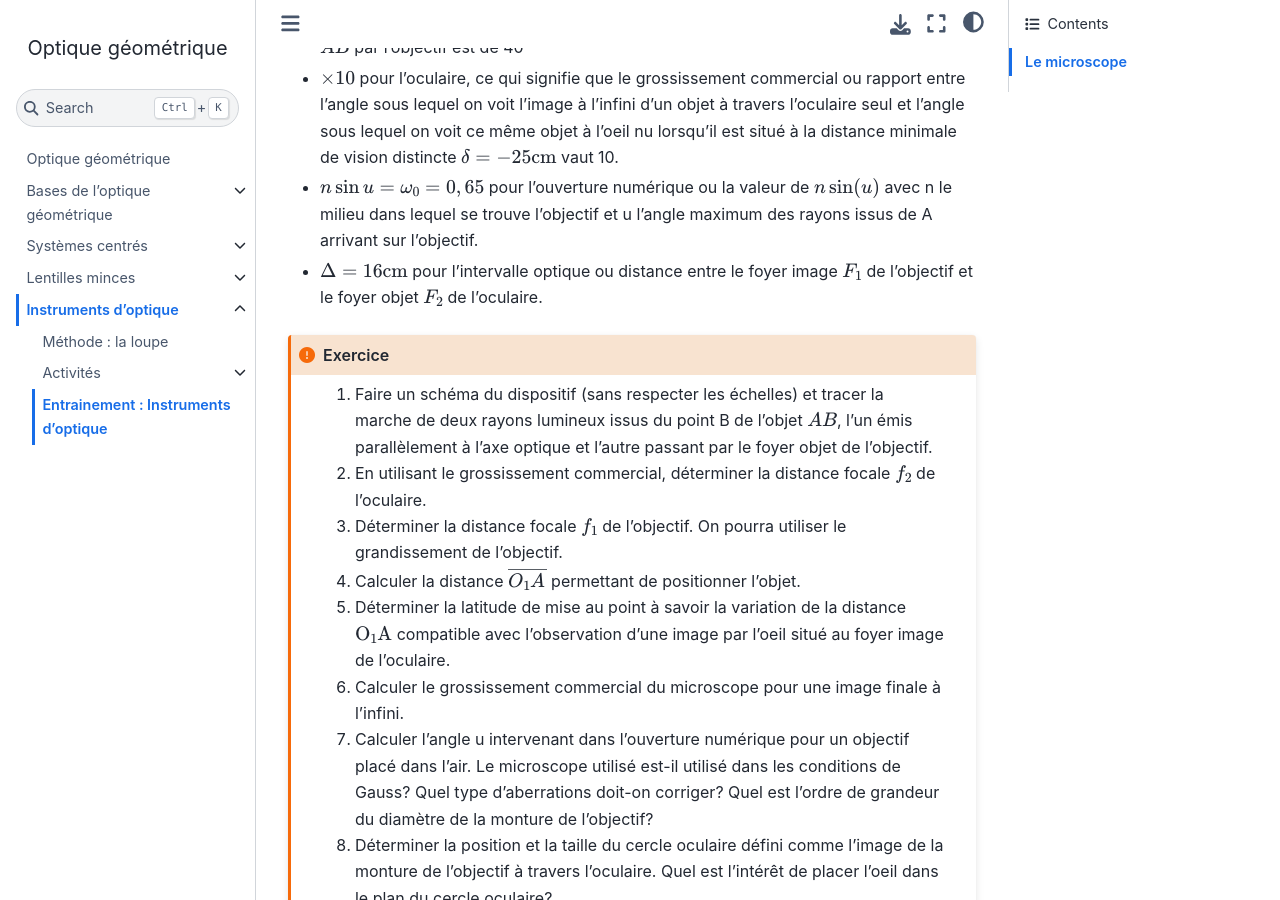
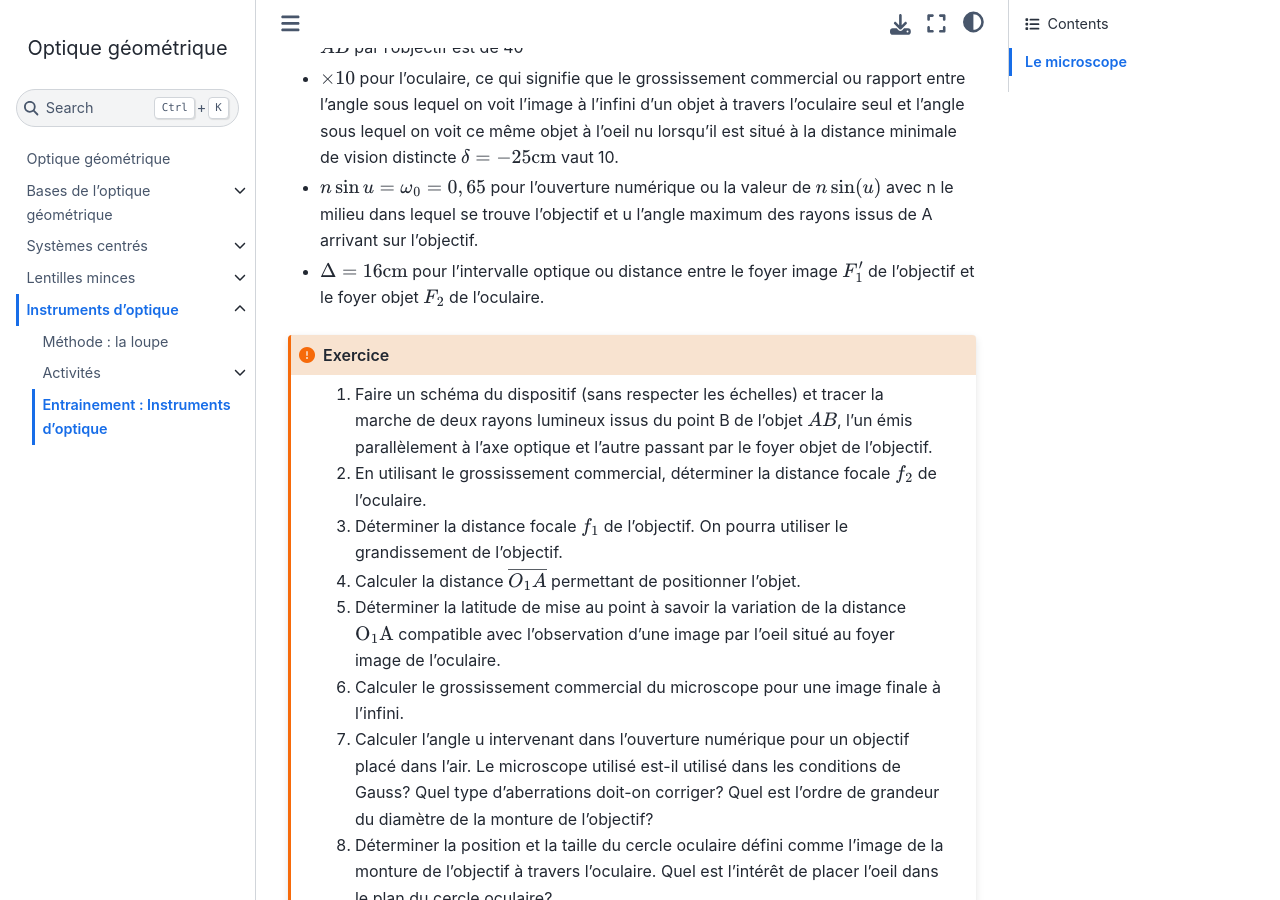
Before and after one commit to pcsi3physiquestan/optique_sources, a Jupyter Book: the page built from notebook/opt_instru_td.md, in a window 1280 px wide and 900 px high, scrolled down 571 px. Built offline with Jupyter Book 1.0.4 settings and Sphinx 7.4.7 and the Sphinx Book theme 1.1.4, drawn with Linux system fonts in a browser that asks for light colours.

Commit message:
Mise à jour des sources

`````diff
--- a/notebook/opt_instru_td.md
+++ b/notebook/opt_instru_td.md
@@ -25,7 +25,7 @@
 * $\times 40$ pour l'objectif, ce qui signifie que la valeur absolue du grandissement de l'objet $AB$ par l'objectif est de 40
 * $\times 10$ pour l'oculaire, ce qui signifie que le grossissement commercial ou rapport entre l'angle sous lequel on voit l'image à l'infini d'un objet à travers l'oculaire seul et l'angle sous lequel on voit ce même objet à l'oeil nu lorsqu'il est situé à la distance minimale de vision distincte $\delta=-25\rm{cm}$ vaut 10.
 * $n\sin u =\omega_0=0,65$ pour l'ouverture numérique ou la valeur de $n\sin(u)$ avec n le milieu dans lequel se trouve l'objectif et u l'angle maximum des rayons issus de A arrivant sur l'objectif.
-* $\Delta=16\rm{cm}$ pour l'intervalle optique ou distance entre le foyer image $F_1$ de l'objectif et le foyer objet $F_2$ de l'oculaire.
+* $\Delta=16\rm{cm}$ pour l'intervalle optique ou distance entre le foyer image $F'_1$ de l'objectif et le foyer objet $F_2$ de l'oculaire.
 
 
 ````{admonition} Exercice
`````
